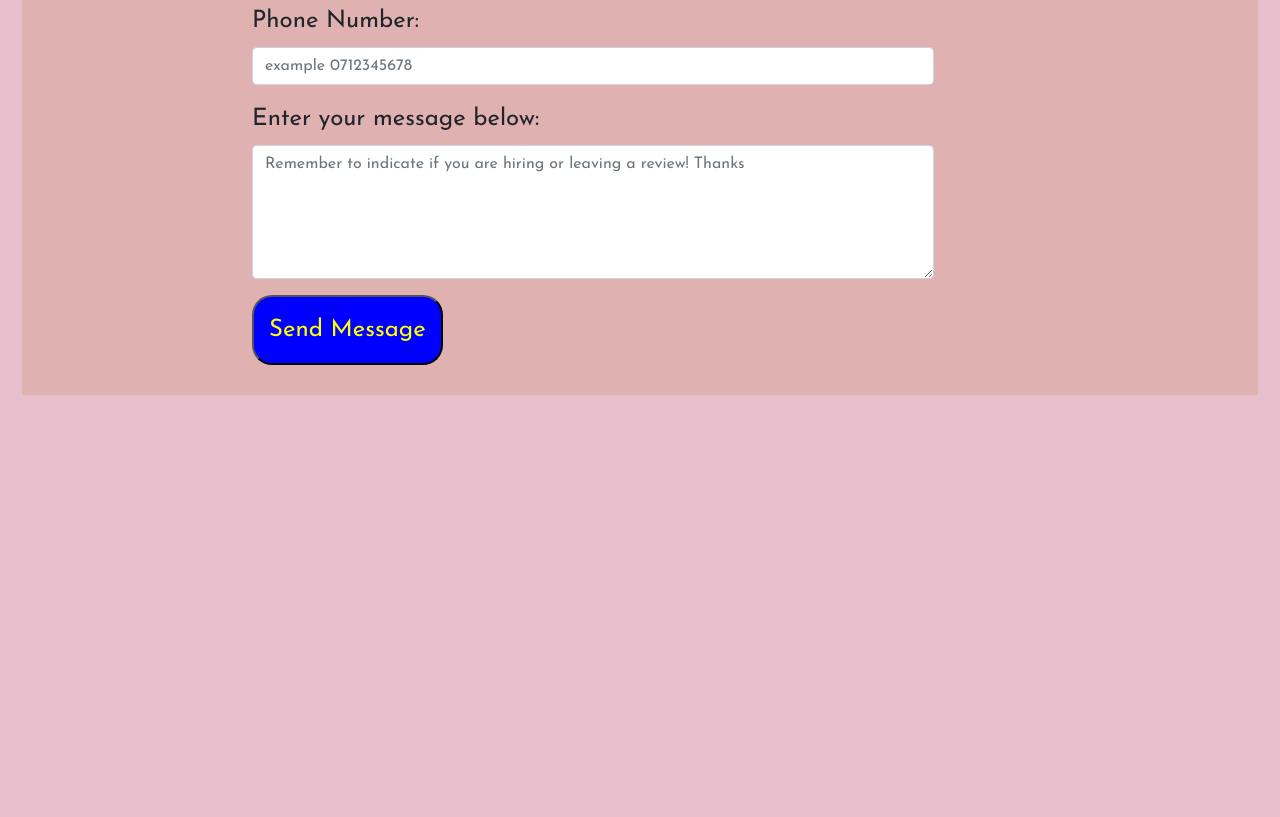
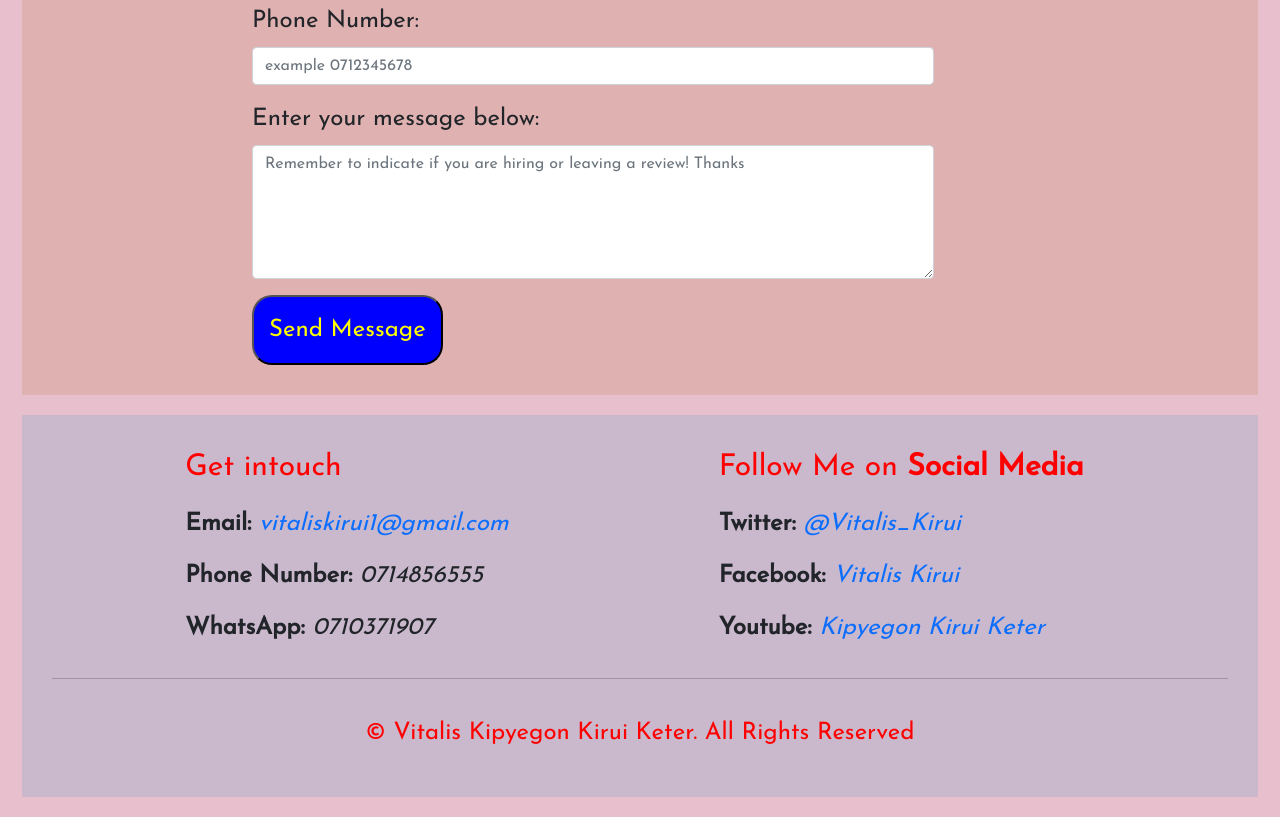
Before and after one commit to Vitalis-Kirui/Prep-Portfolio-IP, a plain HTML site: page index.html in a window 1280 px wide. Shown: the part 6031-6848 px from the top of the page. Before the commit the page ends 6446 px from the top, so only its background shows below. Drawn offline with Linux system fonts and the light colour scheme; a script that the page names is missing.

Commit message:
Pushing html and css code for footer

```diff
--- a/index.css
+++ b/index.css
@@ -380,3 +380,31 @@ end of about me styles*/
 }
 
 /* end of contact me section styles */
+
+/* footer styles */
+
+footer{
+    /* width: 100%; */
+    background-color: #CAB9CD;
+    border:1px;
+    margin-top: 20px;
+    margin-left: 2px;
+    margin-right: 2px;
+    padding: 30px;
+    font-size: 24px;
+}
+
+#header1 {
+    font-size: 30px;
+    color:red;
+}
+
+footer a:hover{
+    color: yellow;
+}
+
+#rights {
+    padding-top: 20px;
+    text-align: center;
+    color: red;
+}
--- a/index.html
+++ b/index.html
@@ -420,7 +420,47 @@
 
     <!-- end of contact me code
 
+        start of footer code  -->
 
+    <footer>
+
+        <div class="row justify-content-evenly">
+            <div class="col-xl-4">
+
+                <div class="contactLines">
+
+                    <p id="header1">Get intouch</p>
+
+                    <p><strong>Email: </strong> <em> <a href="#">vitaliskirui1@gmail.com</a> </em> </p>
+
+                    <p><strong>Phone Number: </strong> <em>0714856555</em></p>
+
+                    <p><strong>WhatsApp: </strong> <em>0710371907</em></p>
+
+                </div>
+            </div>
+
+            <div class="col-xl-4">
+
+                <div class="socialMedia">
+
+                    <p id="header1">Follow Me on <strong>Social Media</strong></p>
+
+                    <p><strong>Twitter: </strong> <em> <a href="#">@Vitalis_Kirui</a> </em> </p>
+
+                    <p><strong>Facebook: </strong> <em> <a href="#">Vitalis Kirui</a> </em> </p>
+
+                    <p><strong>Youtube: </strong> <em> <a href="#">Kipyegon Kirui Keter</a> </em> </p>
+
+                </div>
+            </div>
+          </div>
+
+        <hr>
+
+        <p id="rights">&copy; Vitalis Kipyegon Kirui Keter. All Rights Reserved</p>
+
+    </footer>
 
 </body>
 </html>
```
